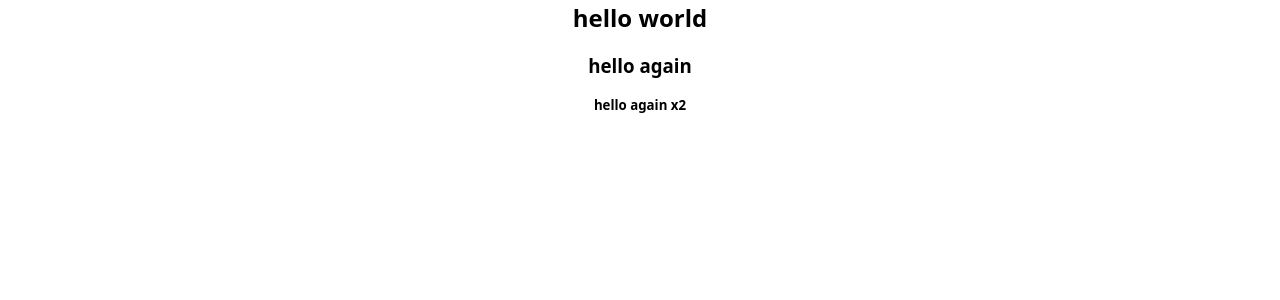
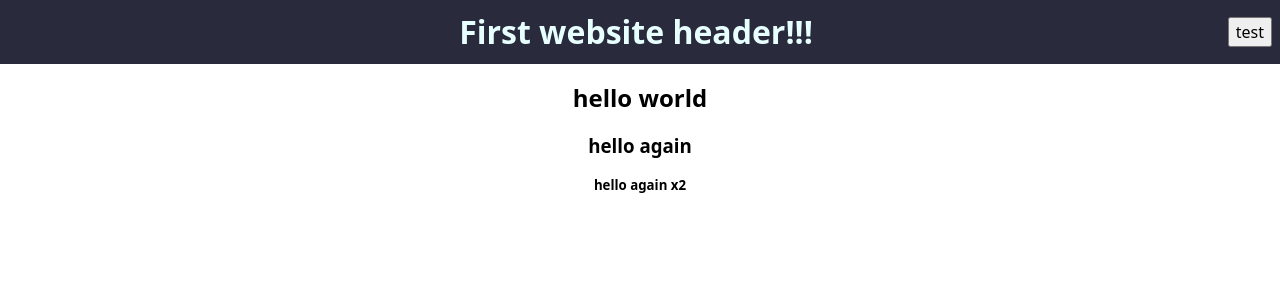
Before and after one commit to mr-spicysauce/Learning_react_and_HTML, a Next.js app: page / in a window 1280 px wide. Shown: the top 300 px of the page. Built offline with nearby package versions, Linux system fonts and the light colour scheme.

Commit message:
website broky kieran plz fix

```diff
--- a/pages/index.js
+++ b/pages/index.js
@@ -9,6 +9,32 @@ export default function Home() {
         <meta name="viewport" content="width=device-width, initial-scale=1" />
         <link rel="icon" href="/favicon.ico" />
       </Head>
+
+      <header id="header-style">
+
+    <div>
+
+
+
+    </div>
+
+    <div id="h1-div">
+
+       <h1>
+        First website header!!!
+        </h1>
+
+      </div>
+
+    <div id="burger-div">
+
+      <button id="burger-menu-button">
+        test
+       </button>
+
+     </div>
+
+      </header>
 
       <main className="main-container">
        <h2>
--- a/styles/globals.css
+++ b/styles/globals.css
@@ -63,3 +63,36 @@ html,body,#__next{
   font-family: system-ui, -apple-system, BlinkMacSystemFont, 'Segoe UI', Roboto, Oxygen, Ubuntu, Cantarell, 'Open Sans', 'Helvetica Neue', sans-serif;
   height: 100%;
 }
+
+#header-style{
+  display: flex;
+  flex-direction: row;
+  align-items: center;
+  justify-content: space-between;
+  height: 64px;
+
+  color: rgb(231, 255, 255);
+  background-color: rgb(41, 43, 61);
+  margin-bottom: 16px;
+}
+
+#header-style>*{
+  flex: 1 1 0%;
+}
+
+#header-style>#h1-div{
+  display: flex;
+  flex-direction: row;
+  align-items: center;
+  justify-content: center;
+  width: 500px;
+}
+
+#burger-div{
+
+  display: flex;
+  flex-direction: row;
+  justify-content: end;
+
+  margin-right: 8px;
+}
```
